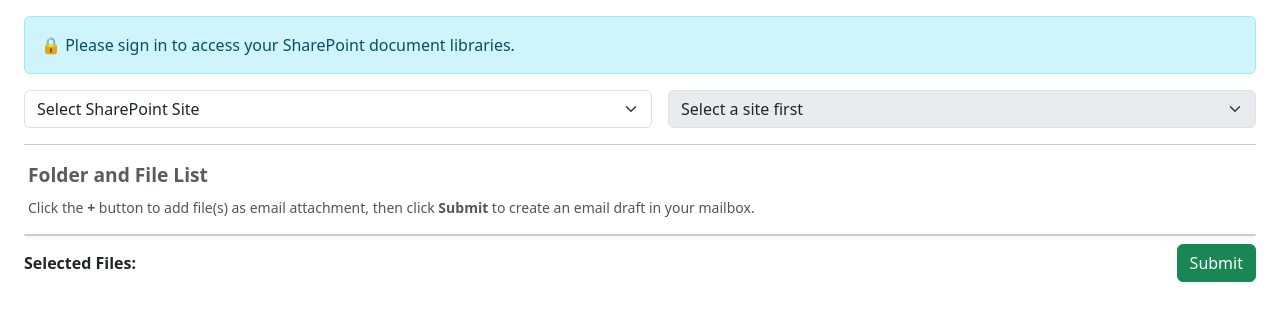
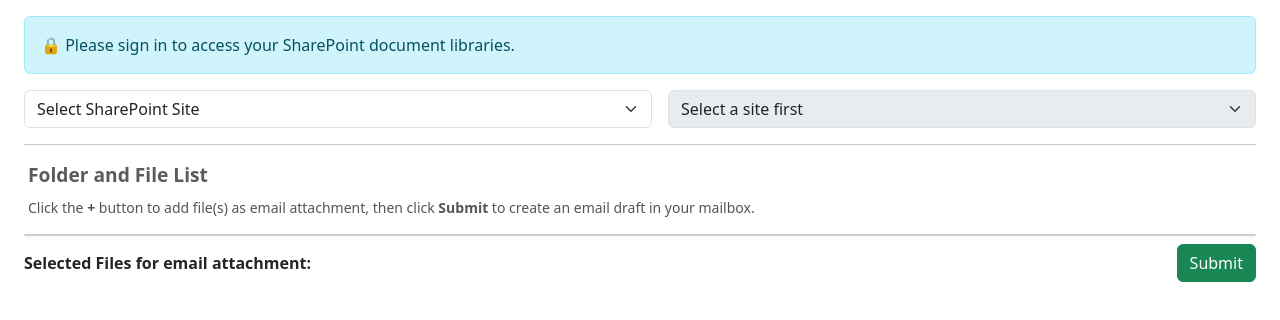
Before and after one commit to nelsonlauhy/oraclesp, a plain HTML site: page index.html in a window 1280 px wide. Shown: the part 66-386 px from the top of the page. Drawn offline with nearby package versions, Linux system fonts and the light colour scheme; a script that the page names is missing.

Commit message:
update 3

```diff
--- a/index.html
+++ b/index.html
@@ -142,7 +142,7 @@
 
       <!-- File Tags & Submit -->
       <div class="d-flex align-items-center justify-content-between mb-2">
-        <div class="me-3 text-nowrap fw-semibold">Selected Files:</div>
+        <div class="me-3 text-nowrap fw-semibold">Selected Files for email attachment:</div>
         <div class="flex-grow-1">
           <div id="selectedTags" class="d-flex flex-wrap gap-2"></div>
         </div>
```
